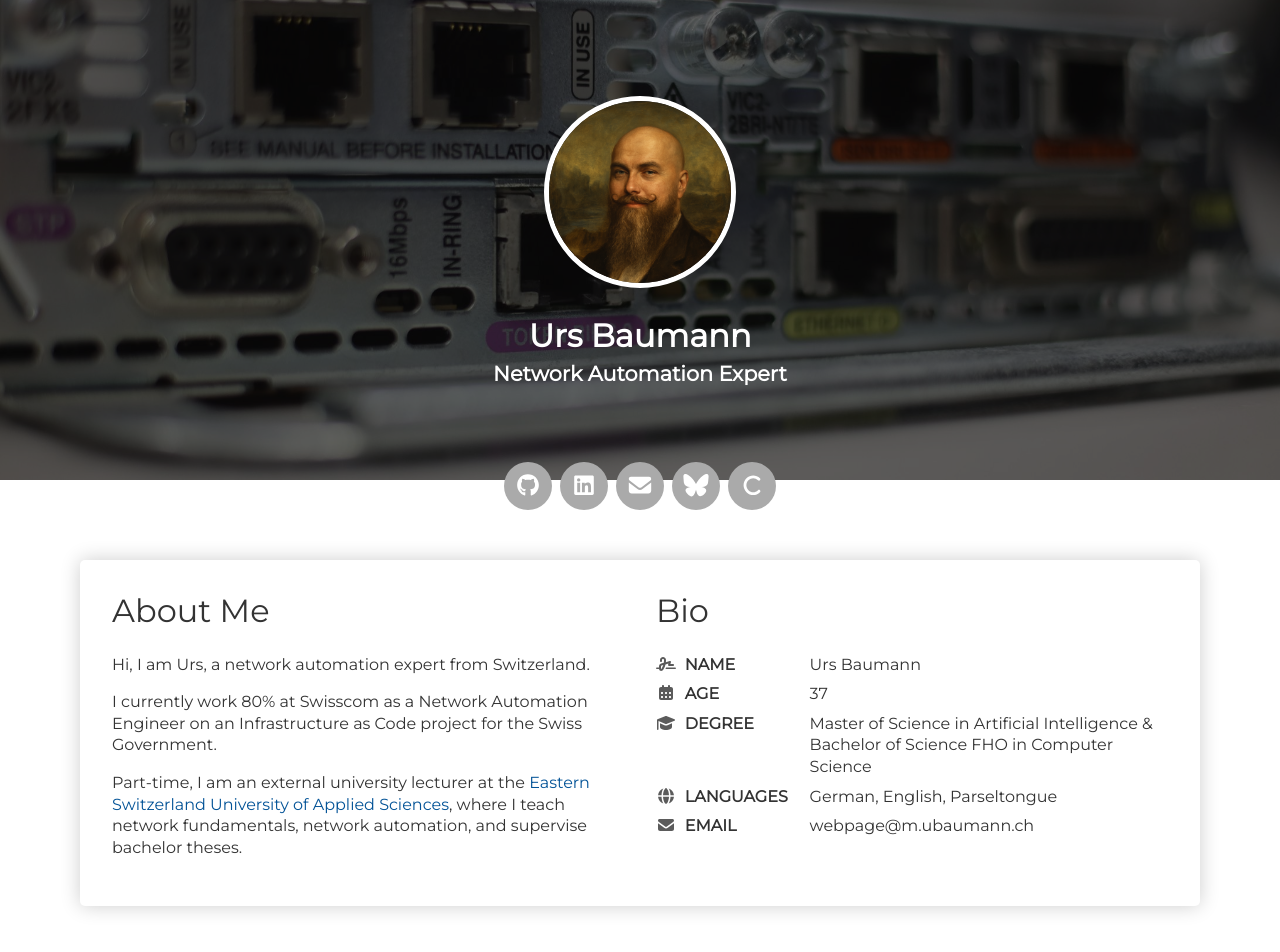
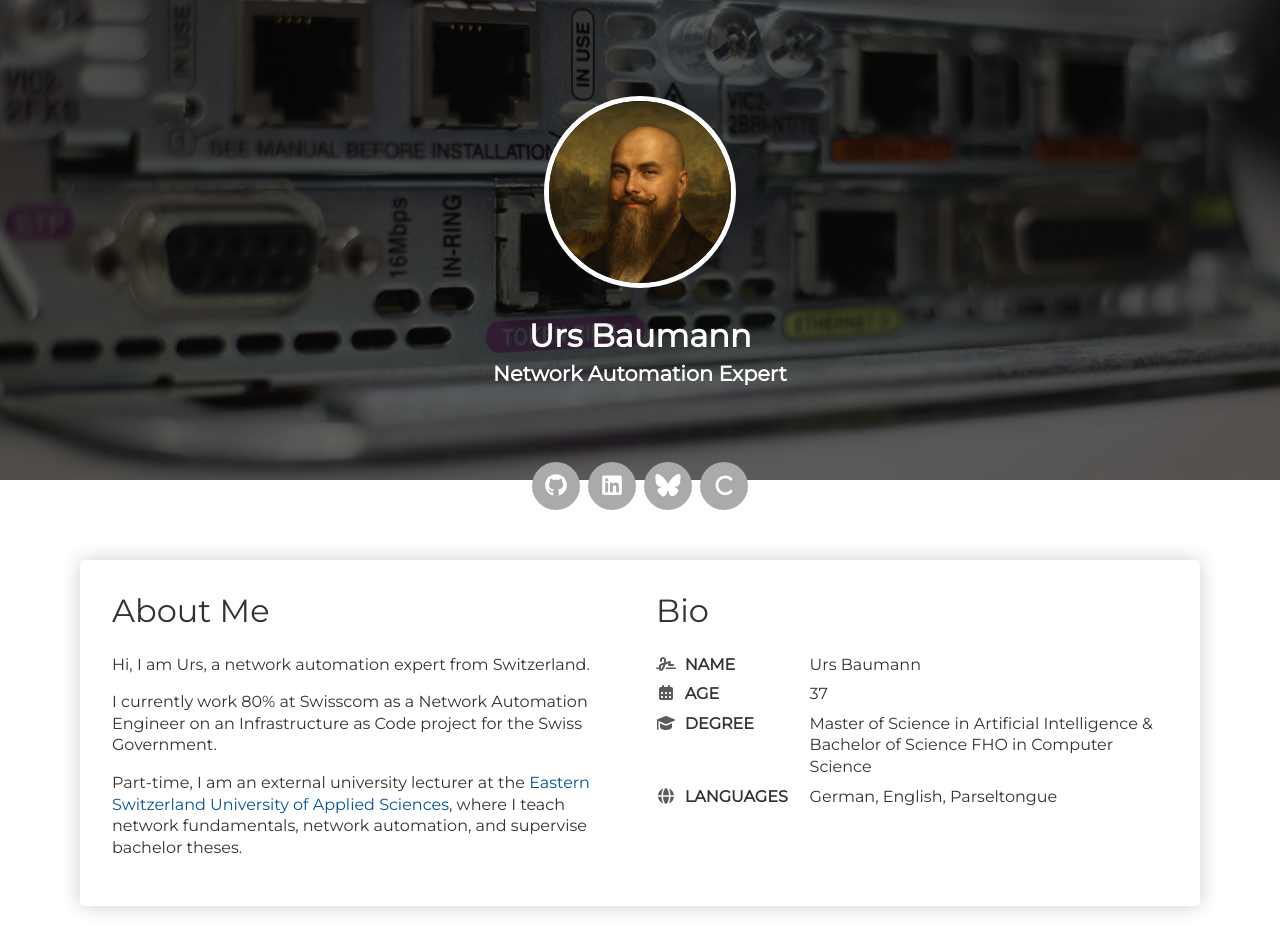
Before and after one commit to ubaumann/ubaumann.ch, a React (Create React App) app: page / in a window 1280 px wide. Shown: the top 952 px of the page. Built offline with nearby package versions, Linux system fonts and the light colour scheme.

Commit message:
Remove email

```diff
--- a/src/assets/data.ts
+++ b/src/assets/data.ts
@@ -75,7 +75,6 @@ export const data: Data = {
     lastName: 'Baumann',
     description: 'Network Automation Expert',
     birthday: '1987-10-20',
-    email: 'webpage@m.ubaumann.ch',
     degree: 'Master of Science in Artificial Intelligence & Bachelor of Science FHO in Computer Science',
     languages: ['German', 'English', 'Parseltongue'],
   },
@@ -90,11 +89,11 @@ export const data: Data = {
       link: 'https://www.linkedin.com/in/ubaumannch',
       awesomeFontIcon: ['fab', 'linkedin'],
     },
-    {
-      name: 'Email',
-      link: 'mailto:webpage@m.ubaumann.ch',
-      awesomeFontIcon: ['fas', 'envelope'],
-    },
+    // {
+    //   name: 'Email',
+    //   link: 'mailto:webpage@m.ubaumann.ch',
+    //   awesomeFontIcon: ['fas', 'envelope'],
+    // },
     {
       name: 'Bluesky',
       link: 'https://bsky.app/profile/infrastructureascode.ch',
--- a/src/components/AboutMe/AboutMe.tsx
+++ b/src/components/AboutMe/AboutMe.tsx
@@ -77,18 +77,6 @@ const AboutMe = (): JSX.Element => {
           </div>
           <div className="AboutMe-Bio-Item-Value">{getLanguages()}</div>
         </div>
-        <div className="AboutMe-Bio-Item">
-          <div className="AboutMe-Bio-Item-Name">
-            <div className="AboutMe-Bio-IconContainer">
-              <FontAwesomeIcon
-                className="AboutMe-Bio-Icon"
-                icon={['fas', 'envelope']}
-              />
-            </div>
-            <div>Email</div>
-          </div>
-          <div className="AboutMe-Bio-Item-Value">{data.bio.email}</div>
-        </div>
       </div>
     </div>
   );
--- a/src/model/Bio.ts
+++ b/src/model/Bio.ts
@@ -3,7 +3,6 @@ export interface Bio {
   lastName: string;
   description: string;
   birthday: string;
-  email: string;
   degree: string;
   languages: string[];
 }
```
